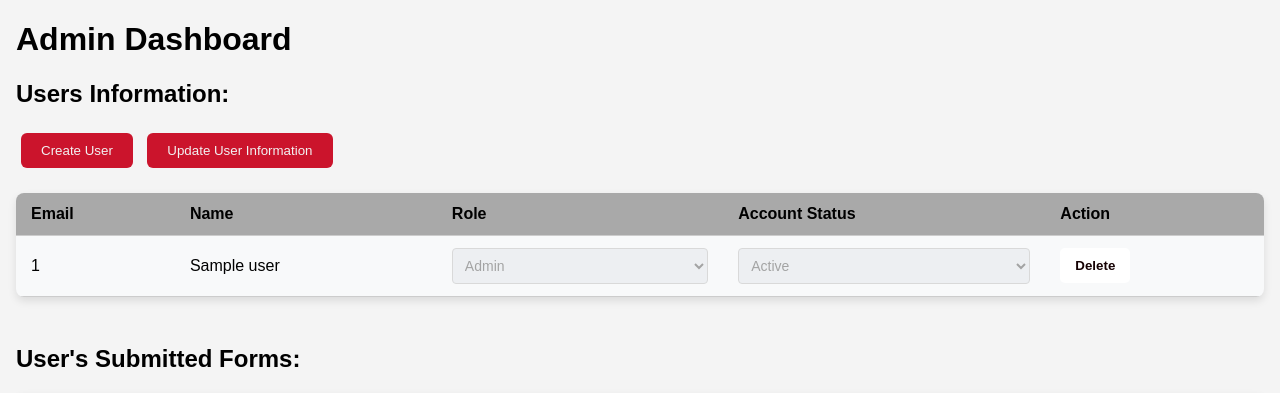
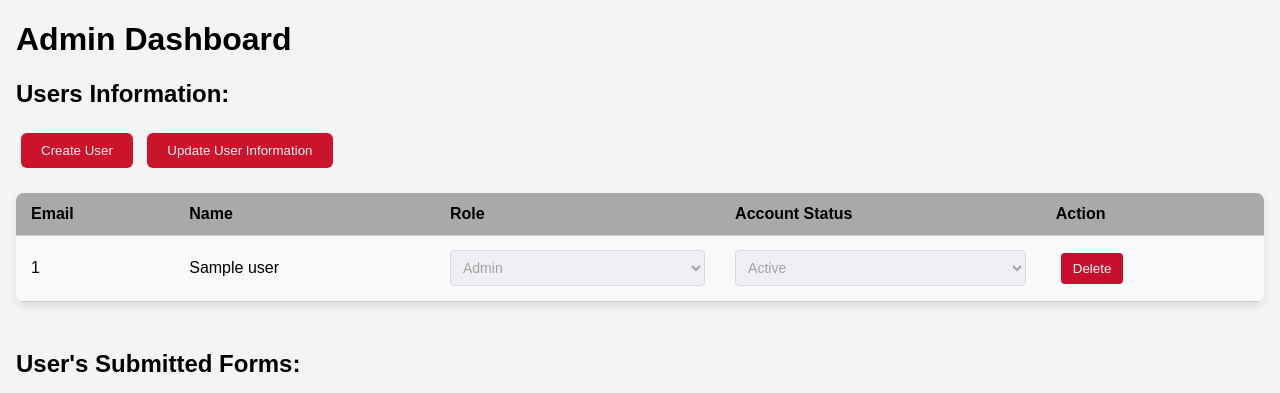
Before and after one commit to binhnguyen63/SoftwareDesign-Project, a Flask app: template templates/admin.html in a window 1280 px wide. Shown: the part 68-461 px from the top of the page. Run offline with Flask 2, Linux system fonts and the light colour scheme; the template is opened without the code that fills it: most values are stand-ins (such as "Sample title", 1, 10 or a date in 2020); some libraries are stand-ins or nearby versions.

Commit message:
approved ui

```diff
--- a/templates/admin.html
+++ b/templates/admin.html
@@ -63,7 +63,7 @@
             </td>
             <td>
                 {%if user[2].lower() != 'admin'%}
-                <button class = "btn btn-primary" onclick="deleteRow(this, '{{ user[0] }}')">Delete</button>
+                <button class = "alterbtn btn-primary" onclick="deleteRow(this, '{{ user[0] }}')">Delete</button>
                 {%endif%}
             </td>
           </tr>
@@ -94,8 +94,8 @@
             </td>
             <td>
               {%if formDetails["status"] == "pending"%}
-              <button onclick="openApprovalModal('{{ formDetails.form_id }}')">Approve</button>
-              <button class="request-info-btn" id="{{ formDetails.form_id }}">Request more Info</button>
+              <button class="alterbtn btn-primary" onclick="openApprovalModal('{{ formDetails.form_id }}')">Approve</button>
+              <button class="request-info-btn alterbtn btn-primary" id="{{ formDetails.form_id }}">Request more Info</button>
               {%elif formDetails["status"] == "returned"%}
               <button onclick="openApprovalModal('{{ formDetails.form_id }}')">Approve</button>
               {% endif %}
--- a/templates/index.html
+++ b/templates/index.html
@@ -25,7 +25,7 @@
 
     <div class="dashboard-container">
       <aside class="form-list">
-        <h3>Online Forms</h3>
+        <h2>Online Forms</h2>
         <ul>
           <li id="graduate-petition-form">Graduate Student Petition Form</li>
           <li id="undergraduate-transfer-form">Undergraduate Tranfer Form</li>
@@ -34,7 +34,7 @@
 
       <section class="form-details">
         <div id="graduate-petition-form-container">
-          <h3>Graduate Student Petition Form</h3>
+          <h2>Graduate Student Petition Form</h2>
           <p>
             -
             <a href="{{ url_for('handleGraduateStudentPetitionForm') }}"
@@ -63,7 +63,7 @@
           </p>
         </div>
         <div id="undergraduate-transfer-form-container" class="hidden">
-          <h3>Undergraduate Transfer Form</h3>
+          <h2>Undergraduate Transfer Form</h2>
           <p>
             -
             <a href="{{ url_for('undergraduateTransferForm') }}"
```
